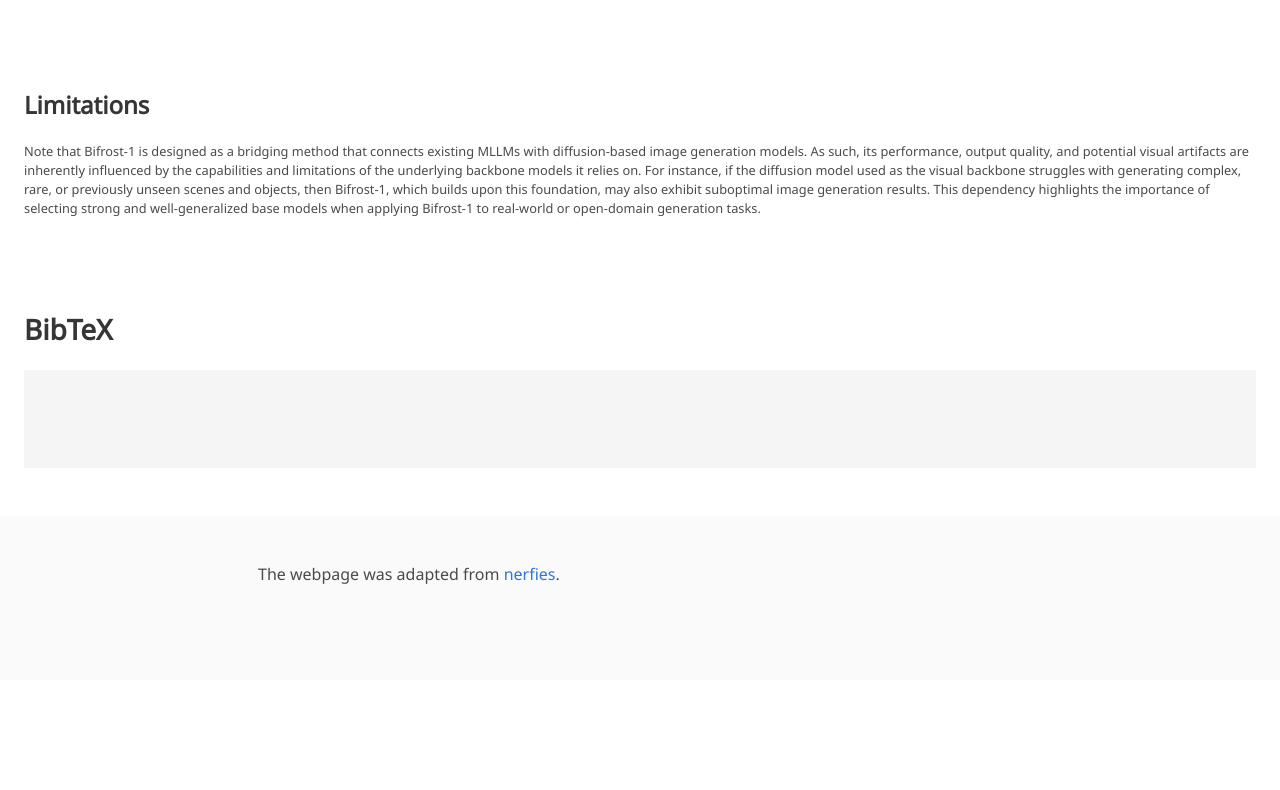
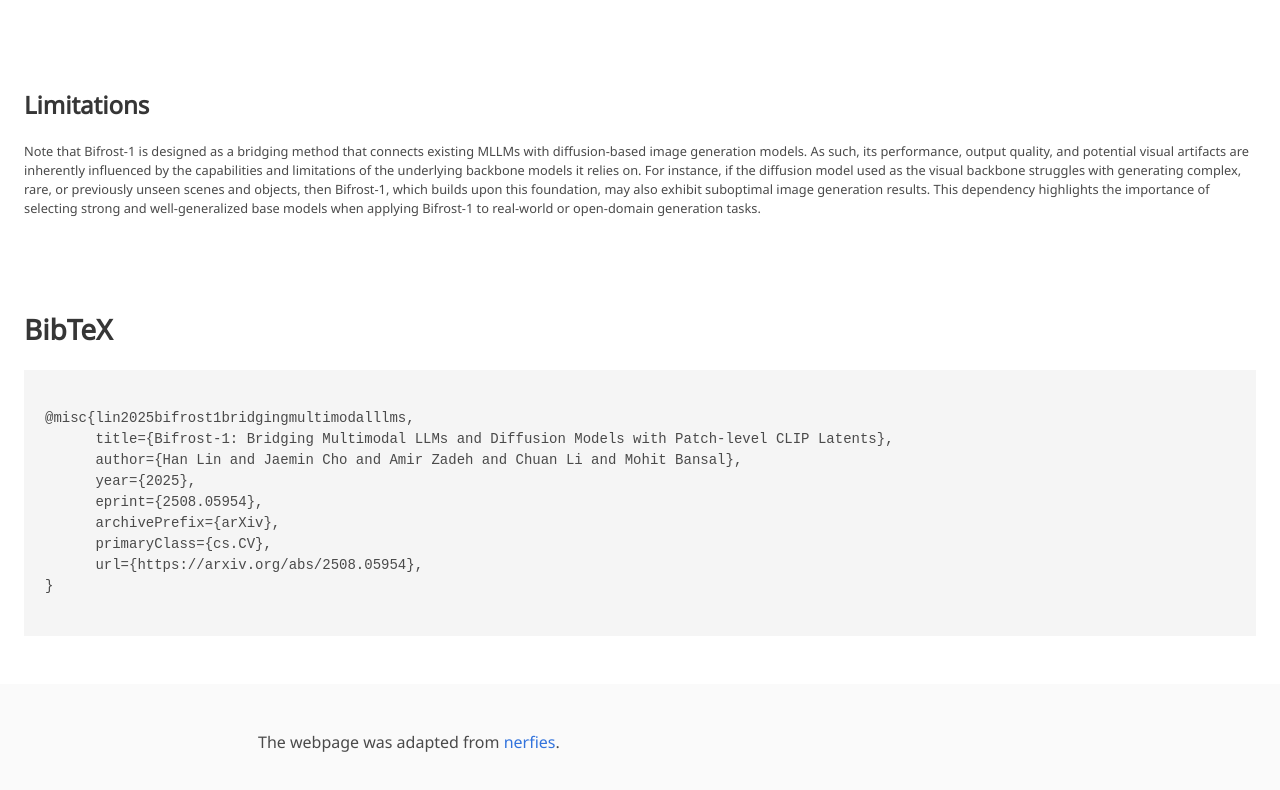
Before and after one commit to Bifrost-1/bifrost-1.github.io, a plain HTML site: page index.html in a window 1280 px wide. Shown: the part 8918-9708 px from the top of the page. Before the commit the page ends 9598 px from the top, so only its background shows below. Drawn offline with nearby package versions, Linux system fonts and the light colour scheme; some icons are missing; a web font is replaced by a local one.

Commit message:
Update index.html

```diff
--- a/index.html
+++ b/index.html
@@ -403,7 +403,15 @@
   <div class="container is-max-desktop content">
     <h2 class="title">BibTeX</h2>
     <pre><code>
-
+@misc{lin2025bifrost1bridgingmultimodalllms,
+      title={Bifrost-1: Bridging Multimodal LLMs and Diffusion Models with Patch-level CLIP Latents},
+      author={Han Lin and Jaemin Cho and Amir Zadeh and Chuan Li and Mohit Bansal},
+      year={2025},
+      eprint={2508.05954},
+      archivePrefix={arXiv},
+      primaryClass={cs.CV},
+      url={https://arxiv.org/abs/2508.05954},
+}
     </code></pre>
   </div>
 </section>
```
